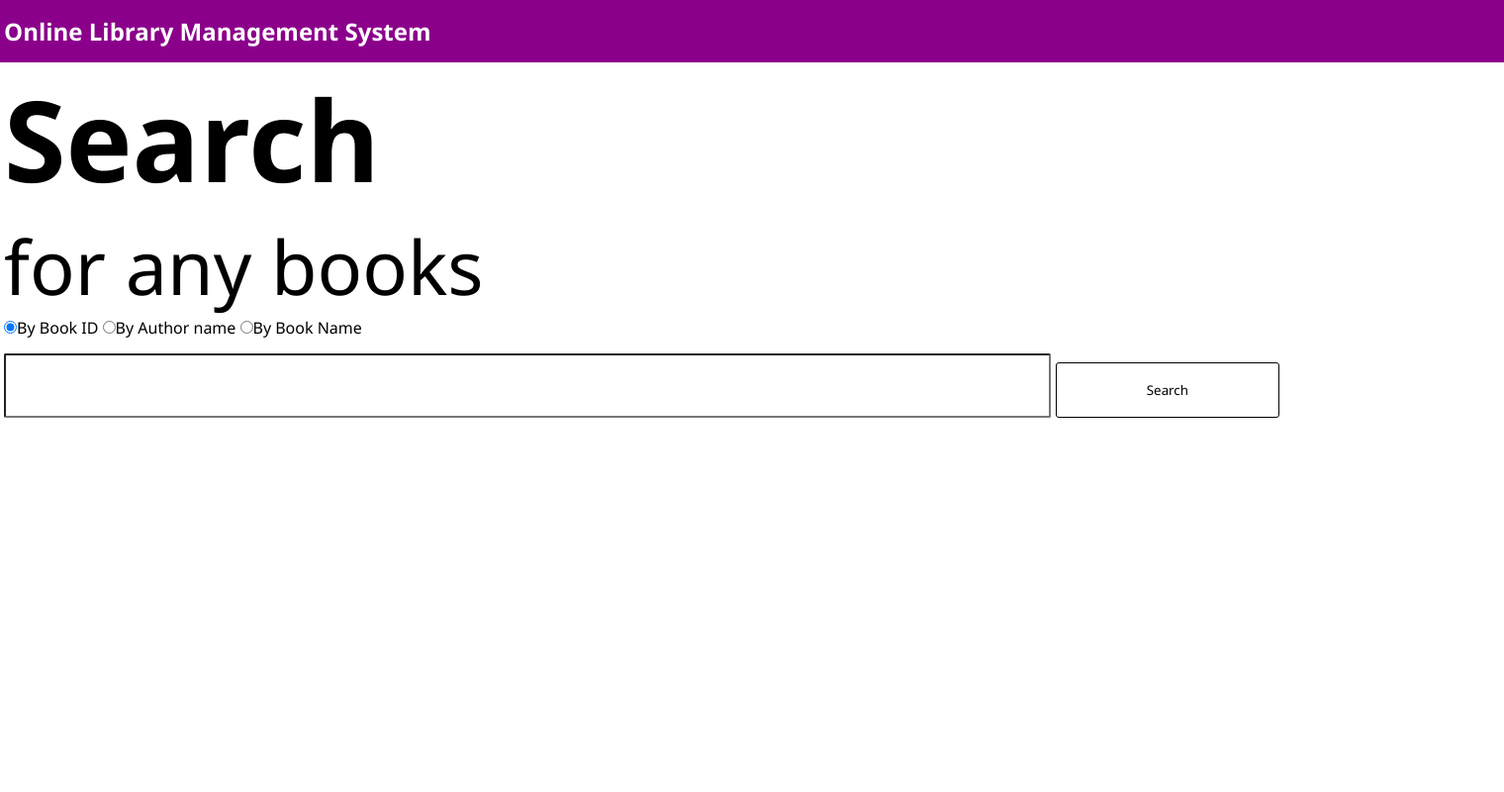
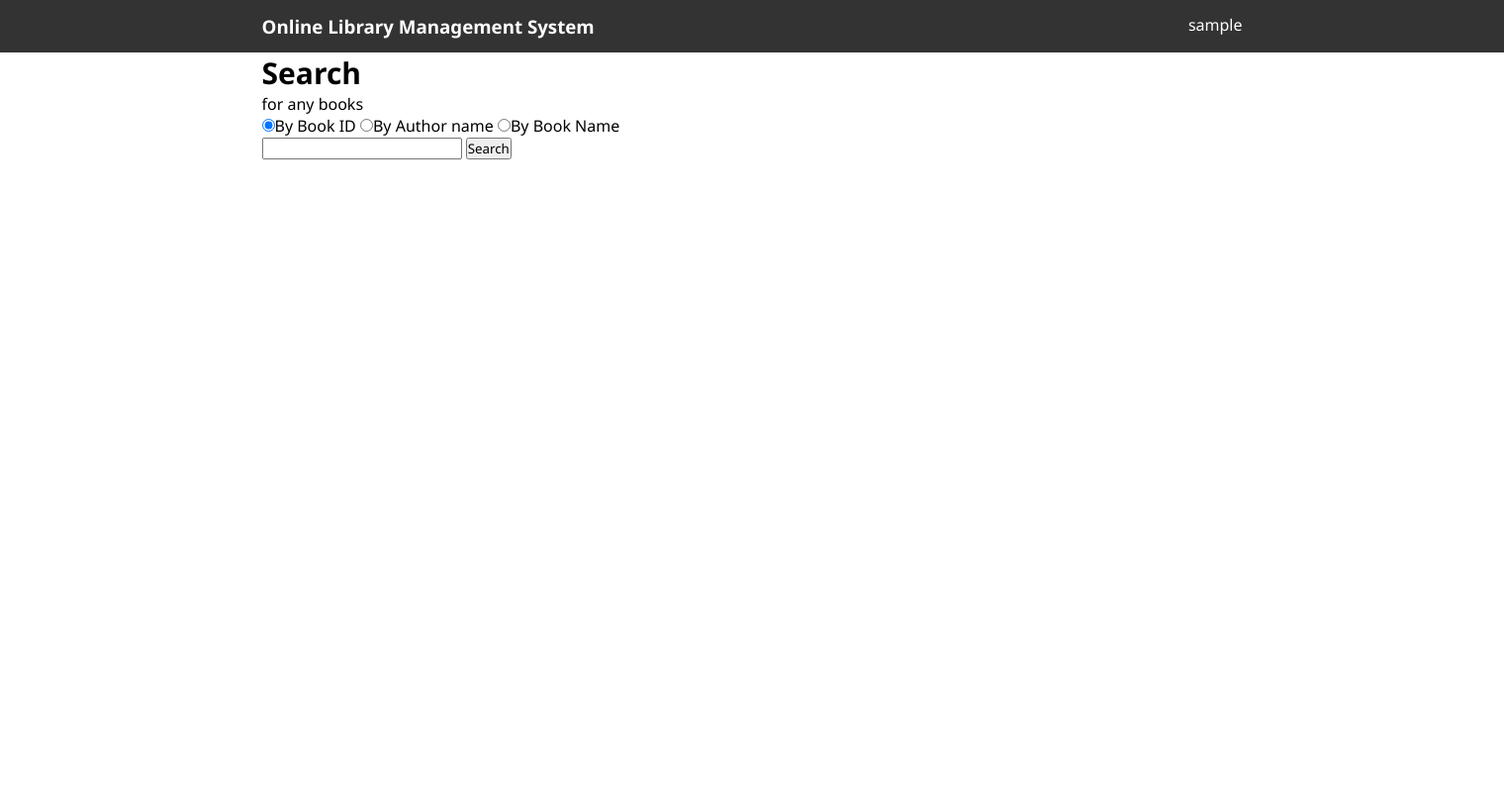
Before and after one commit to sdawn29/Library2, a PHP site: page /library2/modules/login_success.php in a window 1520 px wide. Shown: the whole page at 99% size. Run offline with PHP 8.4, Linux system fonts and the light colour scheme; the visitor is signed in with stand-in values (Sample User, id 1).

Commit message:
Third Commit

```diff
--- a/modules/login_success.php
+++ b/modules/login_success.php
@@ -1,9 +1,9 @@
 <?php
+    session_start();
     $server = 'localhost';
     $username = 'root';
     $password = '';
     $dbname = 'db_srm_lib';
-    $msg = "Registration Succesful Login to continue";
 
     $conn = mysqli_connect($server, $username, $password, $dbname);
 
@@ -48,17 +48,20 @@
     <meta charset="utf-8" />
     <title>Welcome User</title>
     <meta name="viewport" content="width=device-width, initial-scale=1">
-    <link rel="stylesheet" href="../styles/welcome.css" />
+    <link rel="stylesheet" href="../styles/searchStyle.css" />
 </head>
 <body>
     <div class="header">
-        <h2>Online Library Management System</h2>
+        <div class="container">
+            <ul>
+                <li style = "float:left"><h3>Online Library Management System</h3></li>
+                <li style = "float:right"><?php echo $_SESSION['username'] ?></li>
+            </ul>
+        </div>
     </div>
     <div class="container">
-        <div class="heading">
-            <h2>Search</h2>
-            <p>for any books</p>
-        </div>
+        <h2>Search</h2>
+        <p>for any books</p>
         <div class="searchbox">
             <form action="#" method="POST">
                 <input type="radio" name="searchtype" value="bookId" checked>By Book ID
@@ -73,10 +76,13 @@
     if (isset($_POST['submit'])) {
 ?>
         <table>
+            <h3>Book Details</h3>
             <tr>
-                <th>bookid</th>
-                <th>book name</th>
-                <th>book author</th>
+                <th>Book ID</th>
+                <th>Book Name</th>
+                <th>Book Author</th>
+                <th>Price in Rs.</th>
+                <th>Publisher</th>
             </tr>
 <?php
         foreach ($result as $book) {
@@ -85,13 +91,15 @@
                 <td><?php echo $book['book_id'] ?></td>
                 <td><?php echo $book['book_title'] ?></td>
                 <td><?php echo $book['author1'] ?></td>
+                <td><?php echo $book['price'] ?></td>
+                <td><?php echo $book['publisher'] ?></td>
             </tr>
 <?php
-        } // for book in $result
+        }
 ?>
         </table>
 <?php
-    } // if isset($_POST['submit'])
+    }
 ?>
     </div>
 </body>
--- /dev/null
+++ b/styles/searchStyle.css
@@ -0,0 +1,55 @@
+*{
+    margin: 0;
+    padding: 0;
+    font-family: 'Segoe UI', Tahoma, Geneva, Verdana, sans-serif;
+}
+a {
+    text-decoration: none;
+}
+.header{
+    background-color: #333;
+    width: 100%;
+    overflow: hidden;
+    font-size: 18spx;
+    padding: 14px 0;
+    color: white;
+}
+.container {
+    width: 991px;
+    margin: 0 auto;
+}
+
+ul{
+    list-style-type: none;
+}
+
+.header a{
+    text-decoration: none;
+    color: white;
+    display: block;
+    padding: 14px 5px;
+}
+
+li {
+    display: block;
+}
+
+.container h2{
+    font-size: 30px;
+}
+
+table{
+    border: 1px solid black;
+    margin-top: 10px;
+    border-radius: 5px;
+}
+tr {
+    padding: 20px;
+    text-align: center;
+    border: 1px solid black;
+
+}
+
+td {
+    padding: 10px 40px;
+}
--- a/styles/welcome.css
+++ /dev/null
@@ -1,52 +0,0 @@
-*{
-    margin: 0;
-    padding: 0;
-    font-family: 'Segoe UI', Tahoma, Geneva, Verdana, sans-serif
-}
-.header {
-    width: 100%;
-    background-color: darkmagenta;
-    color: white;
-    margin: 0;
-    padding-top: 15px;
-    padding-bottom: 15px;
-}
-.header h2 {
-    width: 40cm;
-    margin: 0 auto;
-    padding: 0;
-}
-.container {
-    width: 40cm;
-    margin: 0 auto;
-    padding: 0;
-}
-.heading {
-    font-size: 2cm;
-    padding: 0;
-    margin: 0;
-}
-
-input[type=text] {
-    font-size: 1cm;
-    width: 70%;
-    height:auto;
-    padding-bottom: 10px;
-    margin-top: 15px;
-    border-radius: 2px;
-}
-
-input[type=submit] {
-    border: 0.5px solid black;
-    text-decoration: none;
-    width:15%;
-    height: 1.5cm;
-    padding:15px;
-    background-color: transparent;
-    border-radius: 3px;
-}
-input[type=submit]:hover {
-    box-shadow: 5px 5px 10px solid black;
-    background-color: darkmagenta;
-    color: white;
-}
```
Also changed, not shown: index2.html (added, +33 -0 lines), styles/index2Style.css (added, +61 -0 lines).
